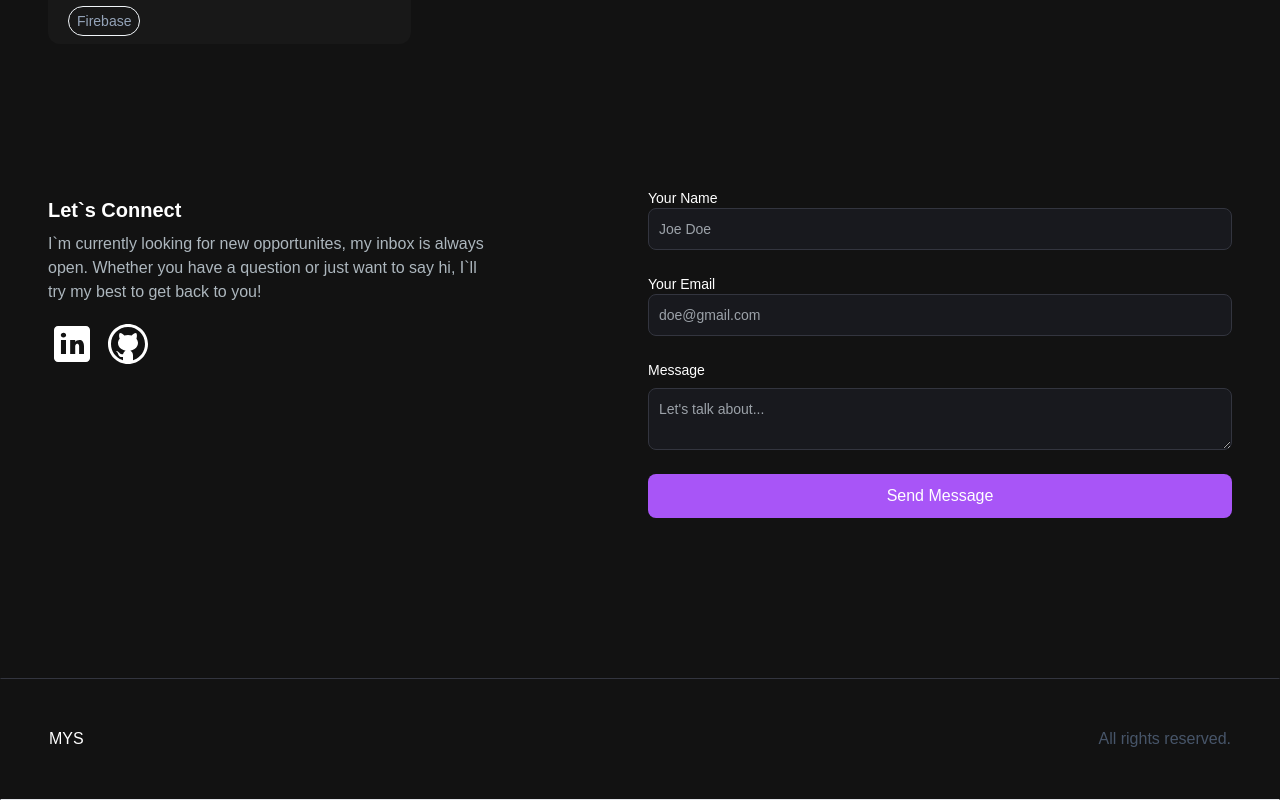
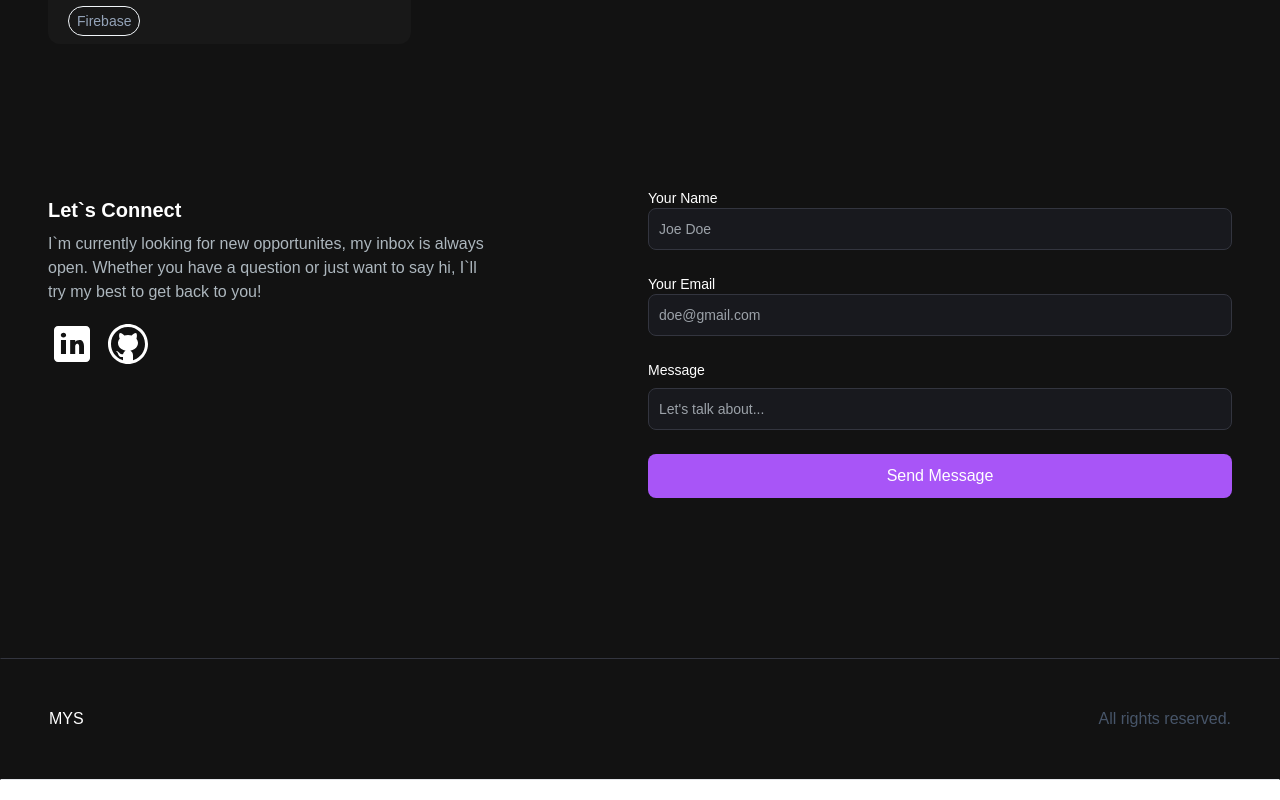
Before and after one commit to merveyyildiz/portfolio-website, a Next.js app: page / in a window 1280 px wide. Shown: the part 2944-3744 px from the top of the page. Built offline with nearby package versions, Linux system fonts and the light colour scheme.

Commit message:
yup and formik downloaded

```diff
--- a/app/components/EmailSection.jsx
+++ b/app/components/EmailSection.jsx
@@ -1,23 +1,30 @@
-"use client"
+"use client";
 import React from "react";
 import GithubIcon from "../../public/images/github-icon.svg";
 import LinkedinIcon from "../../public/images/linkedin-icon.svg";
 import Link from "next/link";
 import Image from "next/image";
 import emailjs from "emailjs-com";
+import { Formik, Field, Form, ErrorMessage } from "formik";
+import contactFormSchema from "../schemas/contactFormSchema";
+
+const initialValue = {
+  name: "",
+  email: "",
+  message: "",
+};
 
 const EmailSection = () => {
-  const handleSubmit = async(e) => {
-    e.preventDefault();
+  const handleSubmit = async (e) => {
     emailjs
       .send(
         "XXX", // email.js server id
         "XXX", // email.js template id
         {
           to_name: "Merve",
-          from_name: e.target.name.value,
-          from_email: e.target.email.value,
-          message: e.target.message.value,
+          from_name: e.name,
+          from_email: e.email,
+          message: e.message,
         },
         "XXX" // email.js public key
       )
@@ -28,8 +35,12 @@ const EmailSection = () => {
         alert("Upps! Your email could not be sent.");
       });
   };
+
   return (
-    <section className="grid md:grid-cols-2 my-12 md:my-12 py-24 gap-4" id="contact">
+    <section
+      className="grid md:grid-cols-2 my-12 md:my-12 py-24 gap-4"
+      id="contact"
+    >
       <div>
         <h5 className="text-xl font-bold text-white my-2">Let`s Connect</h5>
         <p className="text-[#ADB7BE] mb-4 max-w-md">
@@ -47,7 +58,13 @@ const EmailSection = () => {
         </div>
       </div>
       <div>
-        <form className="flex flex-col" onSubmit={handleSubmit}>
+        <Formik
+          onSubmit={handleSubmit}
+          initialValues={initialValue}
+          validationSchema={contactFormSchema}
+        >
+          {({ errors, touched, handleSubmit }) => (
+            <Form className="flex flex-col" onSubmit={handleSubmit}>
               <div className="mb-6">
                 <label
                   className="text-white block text-sm font-medium"
@@ -55,7 +72,7 @@ const EmailSection = () => {
                 >
                   Your Name
                 </label>
-            <input
+                <Field
                   type="text"
                   id="name"
                   name="name"
@@ -63,6 +80,9 @@ const EmailSection = () => {
                   placeholder="Joe Doe"
                   className="bg-[#18191E] border border-[#33353F] placeholder-[#9CA2A9] text-gray-100 text-sm rounded-lg block w-full p-2.5"
                 />
+                {errors.name && touched.name ? (
+                  <div className="text-red-500 mt-1">{errors.name}</div>
+                ) : null}
               </div>
               <div className="mb-6">
                 <label
@@ -71,7 +91,7 @@ const EmailSection = () => {
                 >
                   Your Email
                 </label>
-            <input
+                <Field
                   type="email"
                   id="email"
                   name="email"
@@ -79,6 +99,9 @@ const EmailSection = () => {
                   placeholder="doe@gmail.com"
                   className="bg-[#18191E] border border-[#33353F] placeholder-[#9CA2A9] text-gray-100 text-sm rounded-lg block w-full p-2.5"
                 />
+                {errors.email && touched.email ? (
+                  <div className="text-red-500 mt-1">{errors.email}</div>
+                ) : null}
               </div>
               <div className="mb-6">
                 <label
@@ -87,12 +110,15 @@ const EmailSection = () => {
                 >
                   Message
                 </label>
-            <textarea
+                <Field
                   name="message"
                   id="message"
                   className="bg-[#18191E] border border-[#33353F] placeholder-[#9CA2A9] text-gray-100 text-sm rounded-lg block w-full p-2.5"
                   placeholder="Let's talk about..."
                 />
+                {errors.message && touched.message ? (
+                  <div className="text-red-500 mt-1">{errors.message}</div>
+                ) : null}
               </div>
               <button
                 type="submit"
@@ -100,7 +126,9 @@ const EmailSection = () => {
               >
                 Send Message
               </button>
-        </form>
+            </Form>
+          )}
+        </Formik>
       </div>
     </section>
   );
--- /dev/null
+++ b/app/schemas/contactFormSchema.js
@@ -0,0 +1,9 @@
+import * as yup from "yup";
+
+const contactFormSchema = yup.object().shape({
+    name: yup.string().matches(/^[a-zA-Z_-]+$/, "Invalid characters").required("Required"),
+    email: yup.string().email("Invalid Email").required("Required"),
+    message: yup.string().required("Required")
+});
+
+export default contactFormSchema;
--- a/package.json
+++ b/package.json
@@ -11,12 +11,14 @@
   "dependencies": {
     "@heroicons/react": "^2.1.5",
     "emailjs-com": "^3.2.0",
+    "formik": "^2.4.6",
     "framer-motion": "^11.11.11",
     "next": "14.2.11",
     "react": "^18",
     "react-animated-numbers": "^0.18.0",
     "react-dom": "^18",
-    "react-type-animation": "^3.2.0"
+    "react-type-animation": "^3.2.0",
+    "yup": "^1.4.0"
   },
   "devDependencies": {
     "eslint": "^8",
```
Also changed, not shown: 1 other file (tests, documents, lock files or other folders). Lines whose indentation alone changed are shown as unchanged.
